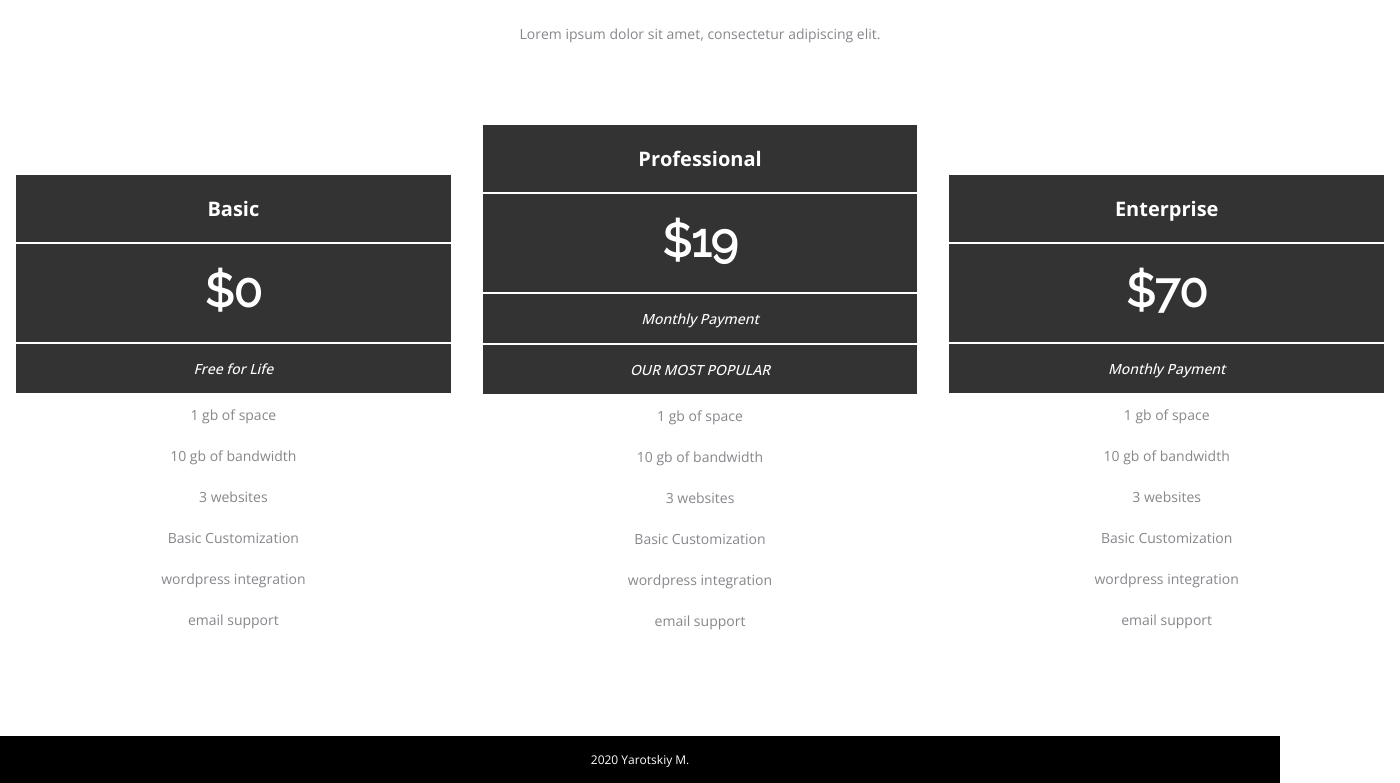
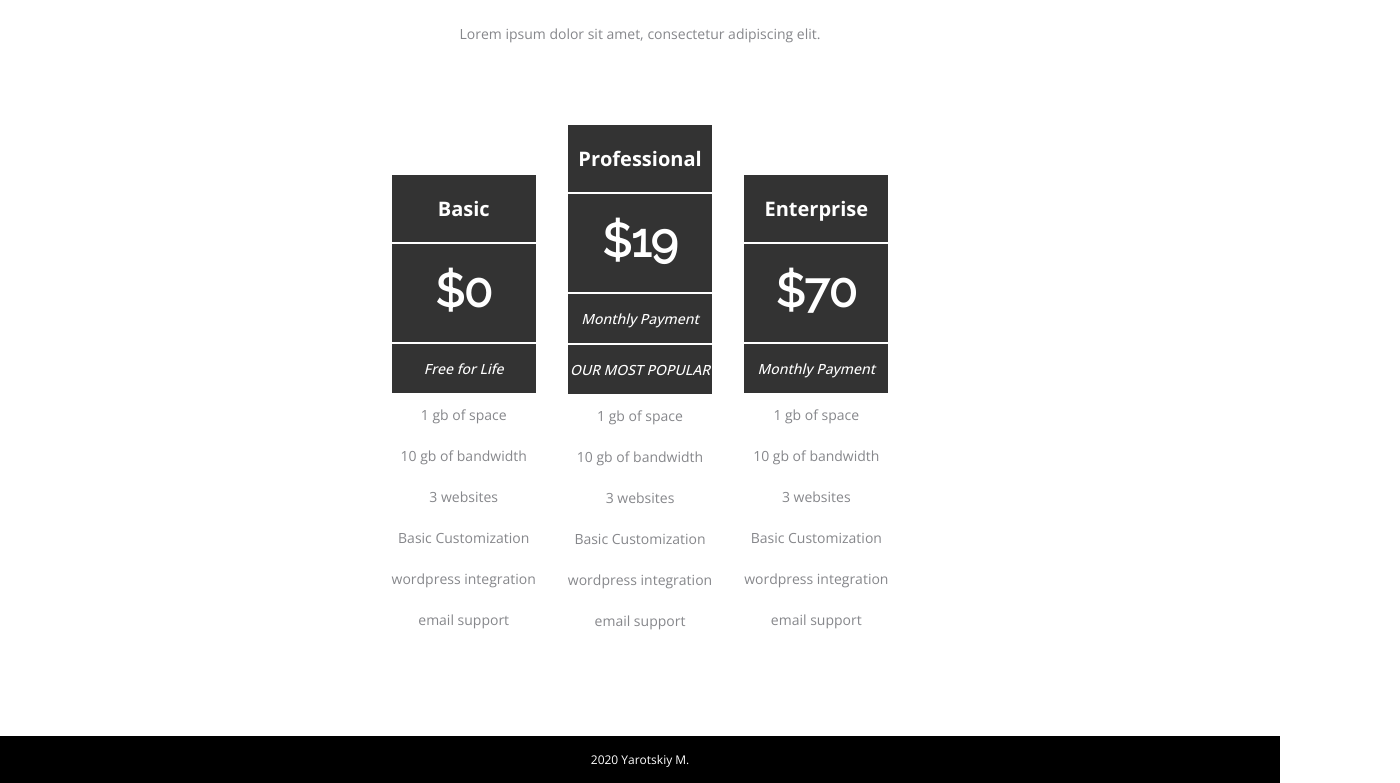
Before and after one commit to msyarotskiy/yarotskiy-agency, a plain HTML site: page pages/pricing.html in a window 1280 px wide. Shown: the part 247-1030 px from the top of the page, 1400 px wide, since content can reach past the window. Drawn offline with nearby package versions, Linux system fonts and the light colour scheme.

```diff
--- a/css/pricing.css
+++ b/css/pricing.css
@@ -1,17 +1,21 @@
 #sect3 {
+    display: flex;
     margin: 0 auto;
+    max-width: 1170px;
+    padding: 0 15px;
 }
 
 #sect3:after {
-    display: block;
+    display: flex;
     content: '';
     clear: both;
 }
 
 .liste, .liste2 {
-    width: 33.33333%;
+    max-width: 370px;
     float: left;
     margin-bottom: 95px;
+    position: relative;
 }
 
 .liste {
@@ -60,4 +64,5 @@
 
 .li1:hover, .li2:hover, .li3:hover, .li4:hover {
     border: 2px solid orange;
+    transform: scaleY(1.2);
 }
--- a/css/shared.css
+++ b/css/shared.css
@@ -6,8 +6,9 @@
 }
 
 .container {
-    width: 1400px;
-    margin: auto;
+    max-width: 1500px;
+    margin: 0 auto;
+    padding: 0 15px;
 }
 
 #header {
@@ -24,7 +25,6 @@
 #header li {
     list-style: none;
     display: inline-block;
-
 }
 
 #header a:hover {
```
Also changed, not shown: css/styles.css (+14 -2 lines), index.html (+0 -3 lines).
